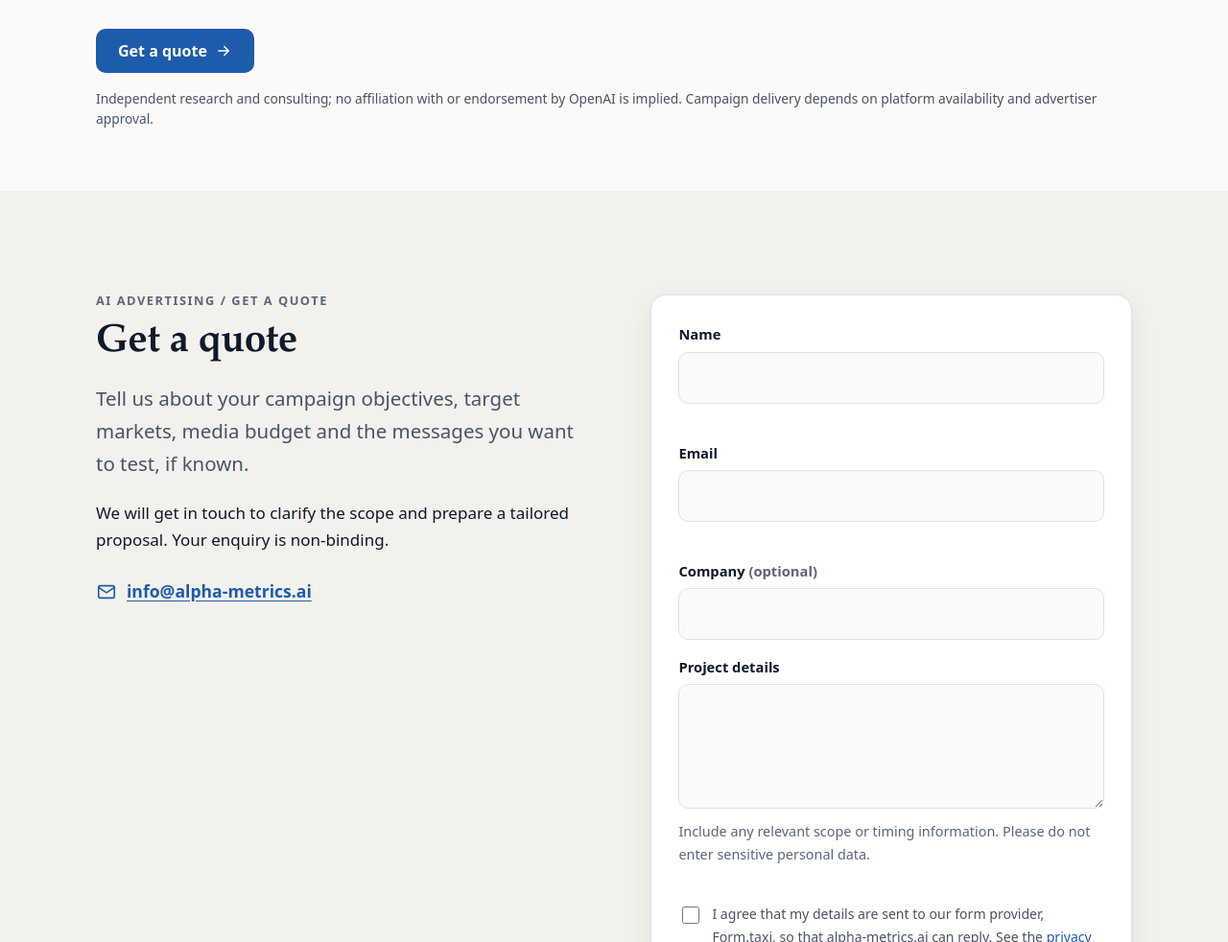
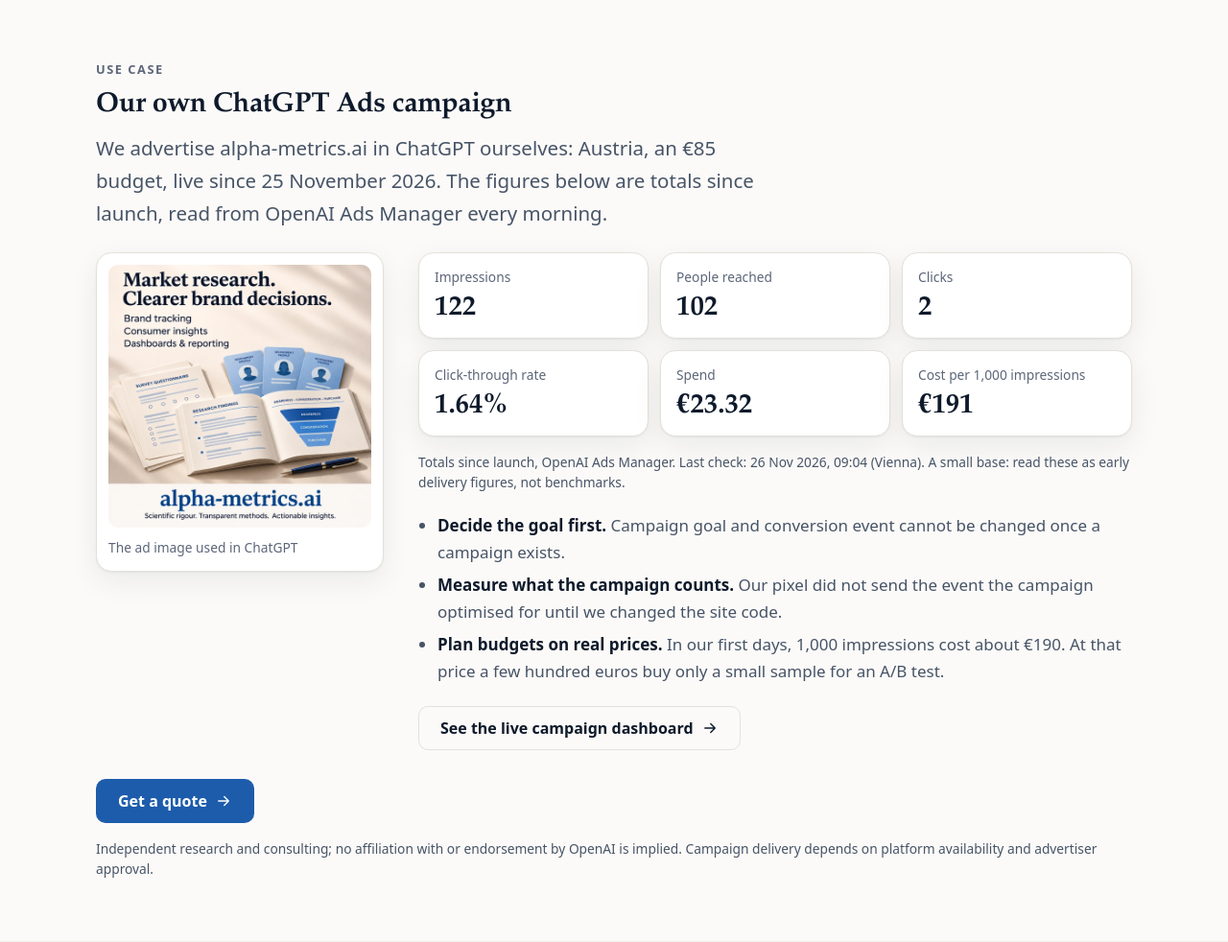
Before and after one commit to arnefloh-wu/alpha-metrics.ai, a plain HTML site: page ai-advertising.html in a window 1280 px wide. Shown: the part 1440-2422 px from the top of the page at 96% size. Drawn offline with Linux system fonts and the light colour scheme.

Commit message:
AI Advertising: add own ChatGPT Ads campaign as a use case
Figures load from showcase/chatgpt-ads/results.csv, the file the daily check updates.

Co-Authored-By: Claude Opus 5.5 <noreply@anthropic.com>

```diff
--- a/ai-advertising.html
+++ b/ai-advertising.html
@@ -138,6 +138,34 @@
           <svg aria-hidden="true"><use href="#i-info"/></svg>
           <p><strong>Performance is not necessarily causality.</strong> Without verified random allocation, a comparison is a quasi-experimental field study. Algorithmic delivery, repeated impressions and aggregate reporting limit causal inference and audience-level conclusions. We report those limits rather than treating a higher click-through rate as proof of a causal effect.</p>
         </div>
+        <div class="section-head reveal sample-head" id="use-case">
+          <p class="eyebrow">Use case</p>
+          <h3>Our own ChatGPT Ads campaign</h3>
+          <p class="lede">We advertise alpha-metrics.ai in ChatGPT ourselves: Austria, an &euro;85 budget, live since 25 November 2026. The figures below are totals since launch, read from OpenAI Ads Manager every morning.</p>
+        </div>
+        <div class="ad-case reveal">
+          <figure class="card ad-case-sujet">
+            <img src="showcase/chatgpt-ads/ad.png" alt="The alpha-metrics.ai ad image shown in ChatGPT" width="600" height="600" loading="lazy">
+            <figcaption>The ad image used in ChatGPT</figcaption>
+          </figure>
+          <div class="ad-case-body">
+            <dl class="ad-kpis" id="ad-kpis">
+              <div class="card"><dt>Impressions</dt><dd data-k="impressions">122</dd></div>
+              <div class="card"><dt>People reached</dt><dd data-k="reach">102</dd></div>
+              <div class="card"><dt>Clicks</dt><dd data-k="clicks">2</dd></div>
+              <div class="card"><dt>Click-through rate</dt><dd data-k="ctr">1.64%</dd></div>
+              <div class="card"><dt>Spend</dt><dd data-k="spend">&euro;23.32</dd></div>
+              <div class="card"><dt>Cost per 1,000 impressions</dt><dd data-k="cpm">&euro;191</dd></div>
+            </dl>
+            <p class="chart-foot" id="ad-asof">Totals since launch, OpenAI Ads Manager. Last check: 26 Nov 2026, 09:04 (Vienna). A very small base: read these as early delivery figures, not benchmarks.</p>
+            <ul class="ad-lessons">
+              <li><strong>Decide the goal first.</strong> Campaign goal and conversion event cannot be changed once a campaign exists.</li>
+              <li><strong>Measure what the campaign counts.</strong> Our pixel did not send the event the campaign optimised for until we changed the site code.</li>
+              <li><strong>Plan budgets on real prices.</strong> In our first days, 1,000 impressions cost about &euro;190. At that price a few hundred euros buy only a small sample for an A/B test.</li>
+            </ul>
+            <a class="btn btn-ghost" href="showcase/chatgpt-ads/">See the live campaign dashboard <svg aria-hidden="true"><use href="#i-arrow"/></svg></a>
+          </div>
+        </div>
         <div class="hero-cta reveal">
           <a class="btn btn-primary" href="#get-a-quote">Get a quote <svg aria-hidden="true"><use href="#i-arrow"/></svg></a>
         </div>
@@ -188,5 +216,6 @@
   <div class="tt" id="tt" role="tooltip" hidden></div>
   <script src="js/ad-measurement.js"></script>
   <script src="js/site.js"></script>
+  <script src="js/ad-case.js"></script>
 </body>
 </html>
--- a/css/site.css
+++ b/css/site.css
@@ -562,3 +562,18 @@ p { margin: 0 0 1em; }
   .research-video { display: none; }
   .research-video-grid { grid-template-columns: 1fr; }
 }
+
+/* ---------- AI Advertising use case: own ChatGPT Ads campaign ---------- */
+.ad-case { display: grid; grid-template-columns: minmax(200px, 300px) 1fr; gap: clamp(20px, 3vw, 36px); align-items: start; }
+.ad-case-sujet { margin: 0; padding: 12px; }
+.ad-case-sujet img { display: block; width: 100%; height: auto; border-radius: 10px; }
+.ad-case-sujet figcaption { margin-top: 10px; font-size: .86rem; color: var(--ink-3); }
+.ad-kpis { display: grid; grid-template-columns: repeat(3, 1fr); gap: 12px; margin: 0; }
+.ad-kpis .card { padding: 14px 16px; }
+.ad-kpis dt { font-size: .86rem; color: var(--ink-3); }
+.ad-kpis dd { margin: 4px 0 0; font: 700 clamp(1.4rem, 2.4vw, 1.8rem)/1.15 var(--serif); color: var(--ink); font-variant-numeric: tabular-nums; }
+.ad-lessons { margin: 20px 0 22px; padding-left: 20px; color: var(--ink-2); }
+.ad-lessons li { margin: 6px 0; }
+.ad-lessons strong { color: var(--ink); }
+@media (max-width: 860px) { .ad-case { grid-template-columns: 1fr; } .ad-case-sujet { max-width: 320px; } }
+@media (max-width: 520px) { .ad-kpis { grid-template-columns: repeat(2, 1fr); } }
--- /dev/null
+++ b/js/ad-case.js
@@ -0,0 +1,59 @@
+/* AI Advertising use case: fills the campaign figures from the same CSV the
+   live dashboard reads (showcase/chatgpt-ads/results.csv, updated daily).
+   The HTML carries the last known figures, so the section works without it. */
+(function () {
+  var box = document.getElementById('ad-kpis');
+  if (!box || !window.fetch) return;
+
+  function parseCSV(text) {
+    var rows = [], row = [], cell = '', q = false;
+    for (var i = 0; i < text.length; i++) {
+      var c = text[i];
+      if (q) {
+        if (c === '"') { if (text[i + 1] === '"') { cell += '"'; i++; } else q = false; }
+        else cell += c;
+      } else if (c === '"') q = true;
+      else if (c === ',') { row.push(cell); cell = ''; }
+      else if (c === '\n' || c === '\r') {
+        if (c === '\r' && text[i + 1] === '\n') i++;
+        row.push(cell); cell = '';
+        if (row.join('') !== '') rows.push(row);
+        row = [];
+      } else cell += c;
+    }
+    row.push(cell); if (row.join('') !== '') rows.push(row);
+    var head = rows.shift().map(function (h) { return h.trim(); });
+    return rows.map(function (r) {
+      var o = {}; head.forEach(function (h, j) { o[h] = (r[j] || '').trim(); }); return o;
+    });
+  }
+  function num(s) { var v = parseFloat(String(s || '').replace('%', '')); return isNaN(v) ? null : v; }
+  var nf = new Intl.NumberFormat('en-GB');
+
+  fetch('showcase/chatgpt-ads/results.csv', { cache: 'no-store' })
+    .then(function (r) { if (!r.ok) throw new Error(r.status); return r.text(); })
+    .then(function (text) {
+      var rows = parseCSV(text).filter(function (r) { return r.date; })
+        .sort(function (a, b) { return a.date < b.date ? -1 : 1; });
+      if (!rows.length) return;
+      var cur = rows[rows.length - 1];
+      var imp = num(cur.impressions), clk = num(cur.clicks), spend = num(cur.spend_eur), reach = num(cur.reach);
+      if (imp == null || clk == null) return;
+      var vals = {
+        impressions: nf.format(imp),
+        reach: reach == null ? '–' : nf.format(reach),
+        clicks: nf.format(clk),
+        ctr: imp ? (clk / imp * 100).toFixed(2) + '%' : '–',
+        spend: spend == null ? '–' : '€' + spend.toFixed(2),
+        cpm: spend && imp ? '€' + nf.format(Math.round(spend / imp * 1000)) : '–'
+      };
+      box.querySelectorAll('[data-k]').forEach(function (el) {
+        var k = el.getAttribute('data-k'); if (vals[k] != null) el.textContent = vals[k];
+      });
+      var d = new Date(cur.date + 'T12:00:00').toLocaleDateString('en-GB', { day: 'numeric', month: 'short', year: 'numeric' });
+      var asof = document.getElementById('ad-asof');
+      if (asof) asof.textContent = 'Totals since launch, OpenAI Ads Manager. Last check: ' + d + ', ' + cur.time +
+        ' (Vienna). A small base: read these as early delivery figures, not benchmarks.';
+    })
+    .catch(function () { /* keep the figures in the HTML */ });
+})();
```
